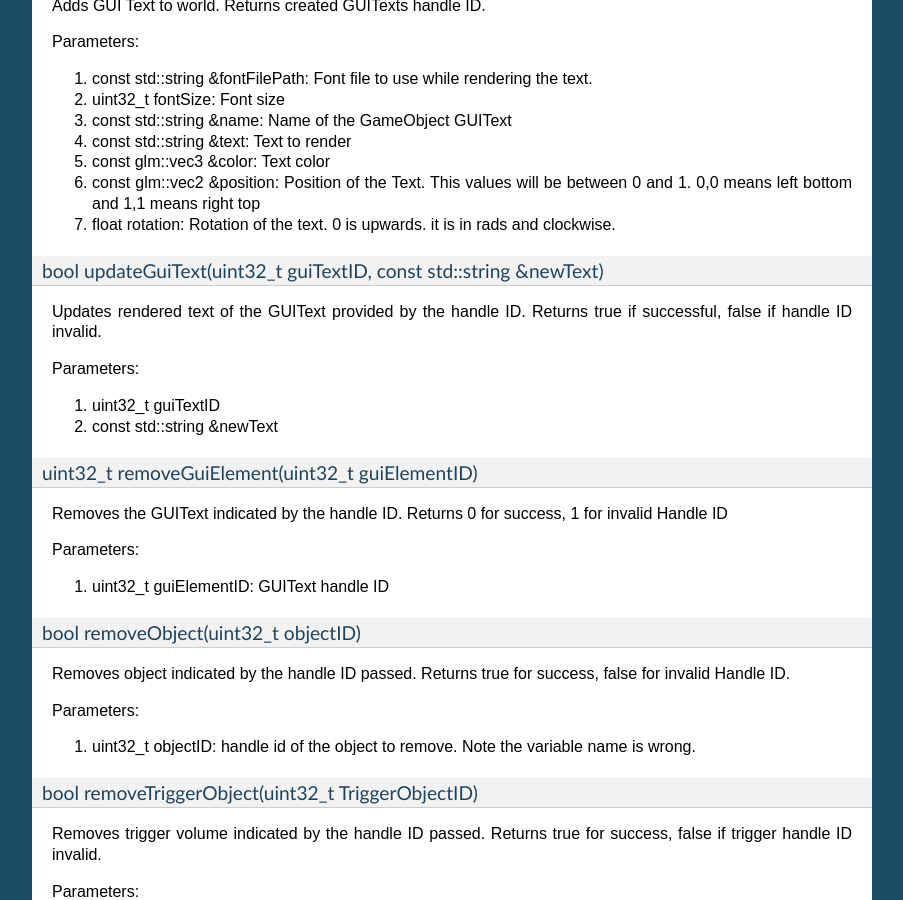
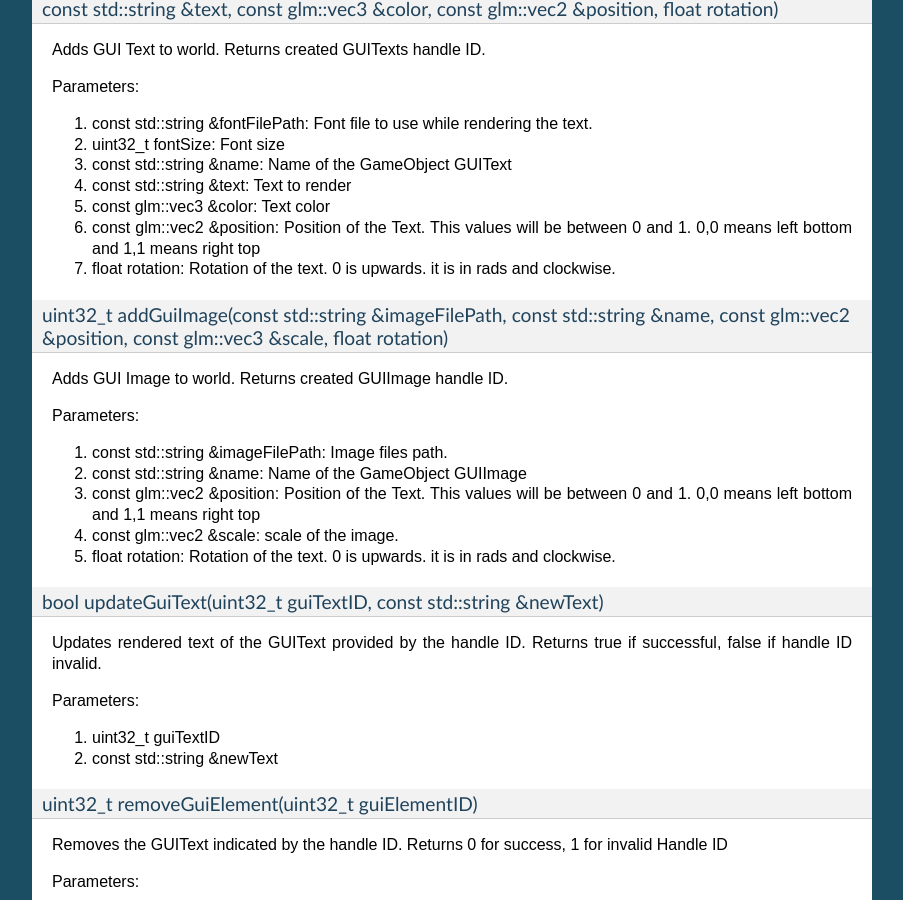
Before and after one commit to enginmanap/limonEngine-docs, a Sphinx documentation site: the page built from docs/APIUsage.rst, in a window 1280 px wide and 900 px high, scrolled down 2774 px. Shown: the whole window, without its empty margins (198-1101 px from the left). Built offline with Sphinx 7.4.7, drawn with Linux system fonts in a browser that asks for light colours; pages that are not in the unit, such as notebooks, are missing from menus; some of the changed text lies outside the part shown.

Commit message:
add AggGUIImage API method documentation

```diff
--- a/docs/APIUsage.rst
+++ b/docs/APIUsage.rst
@@ -91,6 +91,8 @@ ___________
 +-------------------------------+-------------------------------------------------------------------------------------------------------------------------------------------------------------------------------------------------------------------+
 |uint32_t                       |:ref:`addGuiText(const std::string &fontFilePath, uint32_t fontSize, const std::string &name, const std::string &text, const glm::vec3 &color, const glm::vec2 &position, float rotation)<LimonAPI-addGuiText>`    |
 +-------------------------------+-------------------------------------------------------------------------------------------------------------------------------------------------------------------------------------------------------------------+
+|uint32_t                       |:ref:`addGuiImage(const std::string &imageFilePath, const std::string &name, const glm::vec2 &position, const glm::vec2 &scale, float rotation)<LimonAPI-addGuiImage>`                                             |
++-------------------------------+-------------------------------------------------------------------------------------------------------------------------------------------------------------------------------------------------------------------+
 |bool                           |:ref:`updateGuiText(uint32_t guiTextID, const std::string &newText)<LimonAPI-updateGuiText>`                                                                                                                       |
 +-------------------------------+-------------------------------------------------------------------------------------------------------------------------------------------------------------------------------------------------------------------+
 |uint32_t                       |:ref:`removeGuiElement(uint32_t guiElementID)<LimonAPI-removeGuiElement>`                                                                                                                                          |
@@ -153,6 +155,21 @@ Parameters:
 #. const std::string &text: Text to render
 #. const glm::vec3 &color: Text color
 #. const glm::vec2 &position: Position of the Text. This values will be between 0 and 1. 0,0 means left bottom and 1,1 means right top
+#. float rotation: Rotation of the text. 0 is upwards. it is in rads and clockwise.
+
+.. _LimonAPI-addGuiImage:
+
+uint32_t addGuiImage(const std::string &imageFilePath, const std::string &name, const glm::vec2 &position, const glm::vec3 &scale, float rotation)
+============================================================================================================================================================================================
+
+Adds GUI Image to world. Returns created GUIImage handle ID.
+
+Parameters:
+
+#. const std::string &imageFilePath: Image files path.
+#. const std::string &name: Name of the GameObject GUIImage
+#. const glm::vec2 &position: Position of the Text. This values will be between 0 and 1. 0,0 means left bottom and 1,1 means right top
+#. const glm::vec2 &scale: scale of the image.
 #. float rotation: Rotation of the text. 0 is upwards. it is in rads and clockwise.
 
 .. _LimonAPI-updateGuiText:
```
